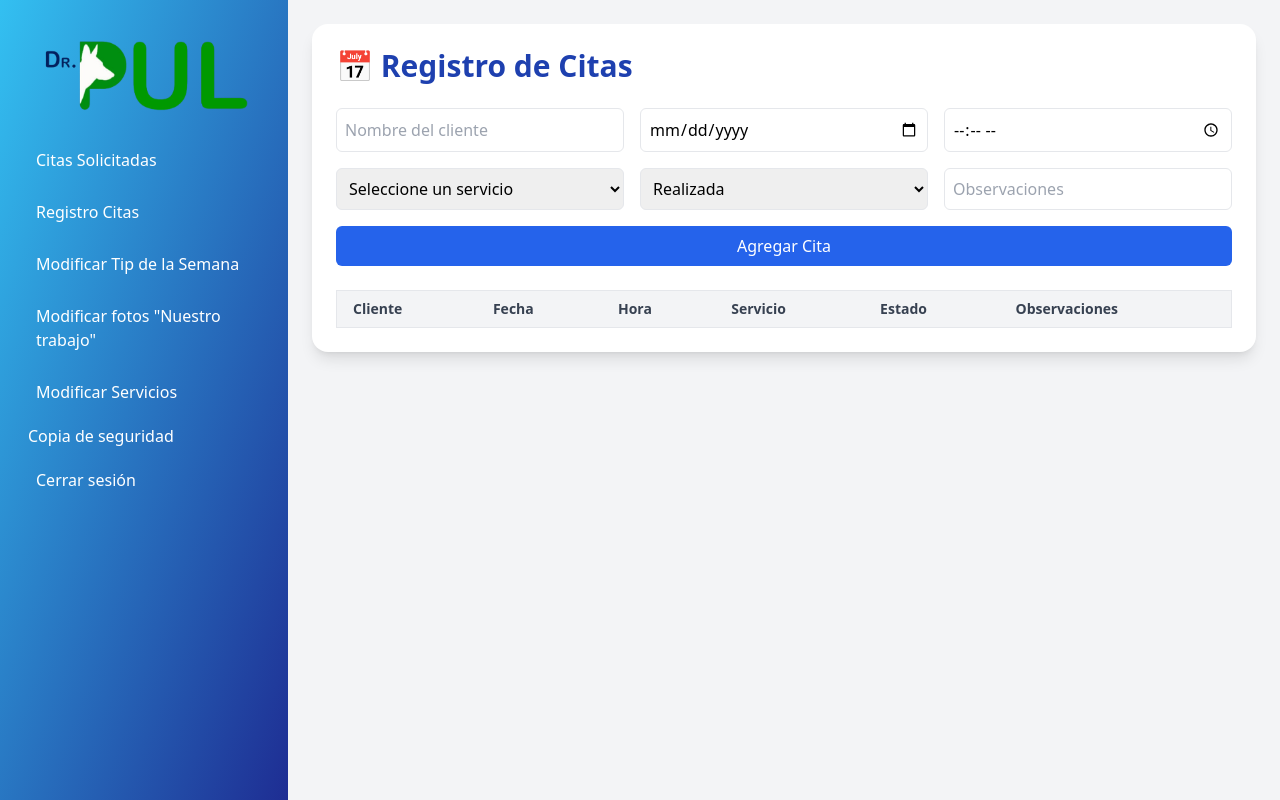
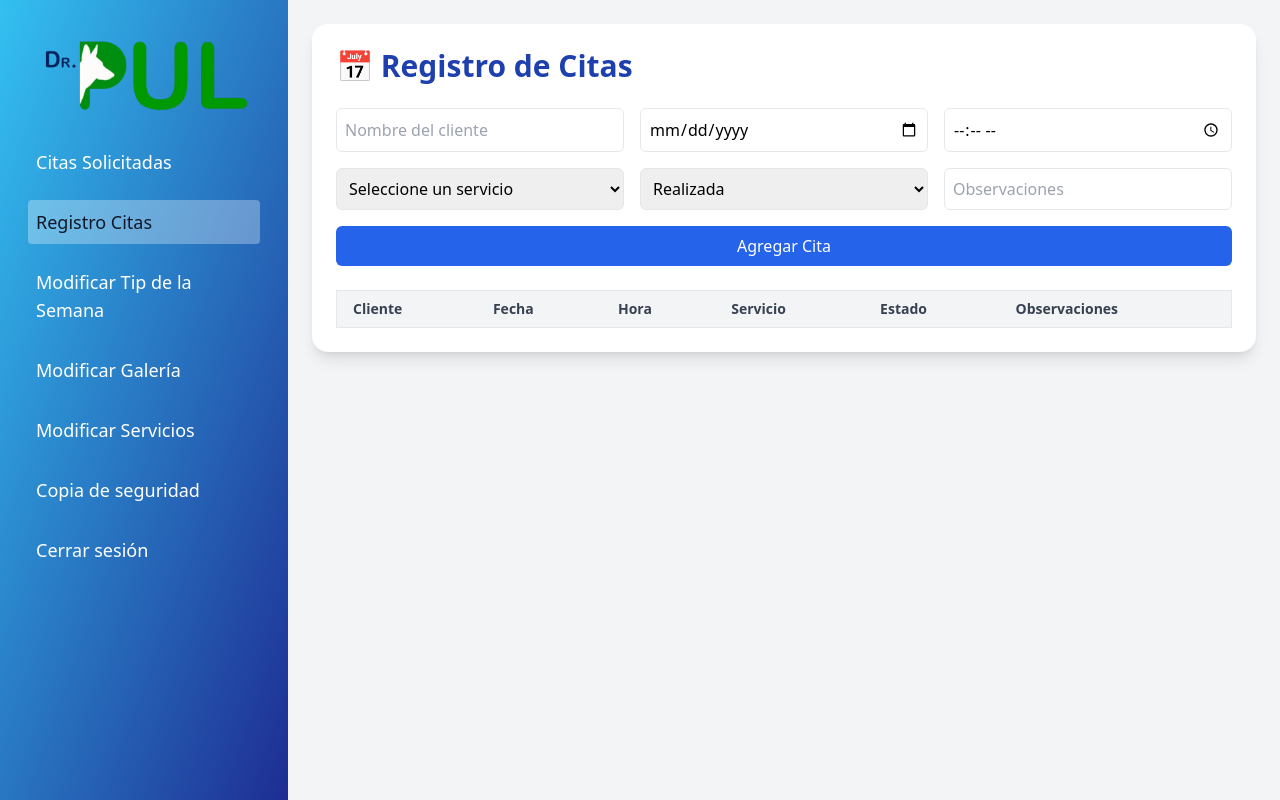
Before and after one commit to NESS-MO/veterinaria_backend, a Django app: page /registroCita/ in a window 1280 px wide. Run offline with Django 5.2, Linux system fonts and the light colour scheme; lists and menus that the app fills with data are empty; some libraries are stand-ins or nearby versions.

Commit message:
guardado seccion admin

```diff
--- a/Apl/templates/5. Modificar-tipdelasemana.html
+++ b/Apl/templates/5. Modificar-tipdelasemana.html
@@ -20,7 +20,7 @@
         <li><a href="{% url 'Galeria' %}" class="block bg-white/30 hover:bg-white/40 p-2 rounded text-gray-900">Modificar Tip de la Semana</a></li>
         <li><a href="{% url 'Galeria' %}" class="block hover:bg-white/20 p-2 rounded">Modificar Galería</a></li>
         <li><a href="{% url 'modificarservicio' %}" class="block hover:bg-white/20 p-2 rounded">Modificar Servicios</a></li>
-         <li><a href="{% url 'backup' %}" class="block hover:bg-white/20 p-2 rounded">Copia de seguridad</a></li>
+        <li><a href="{% url 'backup' %}" class="block hover:bg-white/20 p-2 rounded">Copia de seguridad</a></li>
         <li><a href="{% url 'index' %}" class="block hover:bg-red-500/80 p-2 rounded">Cerrar sesión</a></li>
       </ul>
   </div>
--- a/Apl/templates/6. backup.html
+++ b/Apl/templates/6. backup.html
@@ -25,10 +25,10 @@
       <li><a href="{% url 'gestioncitas' %}" class="block hover:bg-white/20 p-2 rounded">Citas Solicitadas</a></li>
       <li><a href="{% url 'registroc' %}" class="block hover:bg-white/20 p-2 rounded">Registro Citas</a></li>
       <li><a href="{% url 'Tipdelasemana' %}" class="block hover:bg-white/20 p-2 rounded">Modificar Tip de la Semana</a></li>
-      <li><a href="{% url 'Galeria' %}" class="block hover:bg-white/20 p-2 rounded">Modificar fotos "Nuestro trabajo"</a></li>
+      <li><a href="{% url 'Galeria' %}" class="block hover:bg-white/20 p-2 rounded">Modificar Galería</a></li>
       <li><a href="{% url 'modificarservicio' %}" class="block hover:bg-white/20 p-2 rounded">Modificar Servicios</a></li>
       <li><a href="{% url 'backup' %}" class="block hover:bg-white/20 p-2 rounded">Copia de seguridad</a></li>
-      <li><a href="{% url 'index' %}" class="block hover:bg-white/20 p-2 rounded">Cerrar sesión</a></li>
+      <li><a href="{% url 'index' %}" class="block hover:bg-red-500/80 p-2 rounded">Cerrar sesión</a></li>
     </ul>
   </div>
 
--- a/Apl/templates/registrocitas.html
+++ b/Apl/templates/registrocitas.html
@@ -15,14 +15,14 @@
     <!-- Sidebar -->
     <div class="w-full md:w-72 bg-gradient-to-br from-[#33C0F1] to-[#1E2D93] text-white p-7 md:fixed md:h-full top-0 left-0 z-10 font-sans">
         <img class="h-24 mx-auto mb-4" src="{% static 'Images/logo2.png' %}" alt="Logo" />
-        <ul class="space-y-3">
-          <li><a href="{% url 'gestioncitas' %}" class="block hover:bg-white/20 p-2 rounded">Citas Solicitadas</a></li>
-          <li><a href="{% url 'registroc' %}" class="block hover:bg-white/20 p-2 rounded">Registro Citas</a></li>
-          <li><a href="{% url 'Tipdelasemana' %}" class="block hover:bg-white/20 p-2 rounded">Modificar Tip de la Semana</a></li>
-          <li><a href="{% url 'Galeria' %}" class="block hover:bg-white/20 p-2 rounded">Modificar fotos "Nuestro trabajo"</a></li>
-          <li><a href="{% url 'modificarservicio' %}" class="block hover:bg-white/20 p-2 rounded">Modificar Servicios</a></li>
-          <li><a href="{% url 'backup' %}">Copia de seguridad</a><li>
-          <li><a href="{% url 'index' %}" class="block hover:bg-white/20 p-2 rounded">Cerrar sesión</a></li>
+        <ul class="space-y-4 text-lg">
+            <li><a href="{% url 'gestioncitas' %}" class="block hover:bg-white/20 p-2 rounded">Citas Solicitadas</a></li>
+            <li><a href="{% url 'registroc' %}" class="block bg-white/30 hover:bg-white/40 p-2 rounded text-gray-900">Registro Citas</a></li>
+            <li><a href="{% url 'Tipdelasemana' %}" class="block hover:bg-white/20 p-2 rounded">Modificar Tip de la Semana</a></li>
+            <li><a href="{% url 'Galeria' %}" class="block hover:bg-white/20 p-2 rounded">Modificar Galería</a></li>
+            <li><a href="{% url 'modificarservicio' %}" class="block hover:bg-white/20 p-2 rounded">Modificar Servicios</a></li>
+            <li><a href="{% url 'backup' %}" class="block hover:bg-white/20 p-2 rounded">Copia de seguridad</a></li>
+            <li><a href="{% url 'index' %}" class="block hover:bg-red-500/80 p-2 rounded">Cerrar sesión</a></li>
         </ul>
     </div>
 
```
Also changed, not shown: Apl/templates/5. modificar-galeria.html (+8 -8 lines), Apl/templates/gestioncitas.html (+8 -8 lines), Apl/templates/modificarservicios.html (+4 -4 lines).
